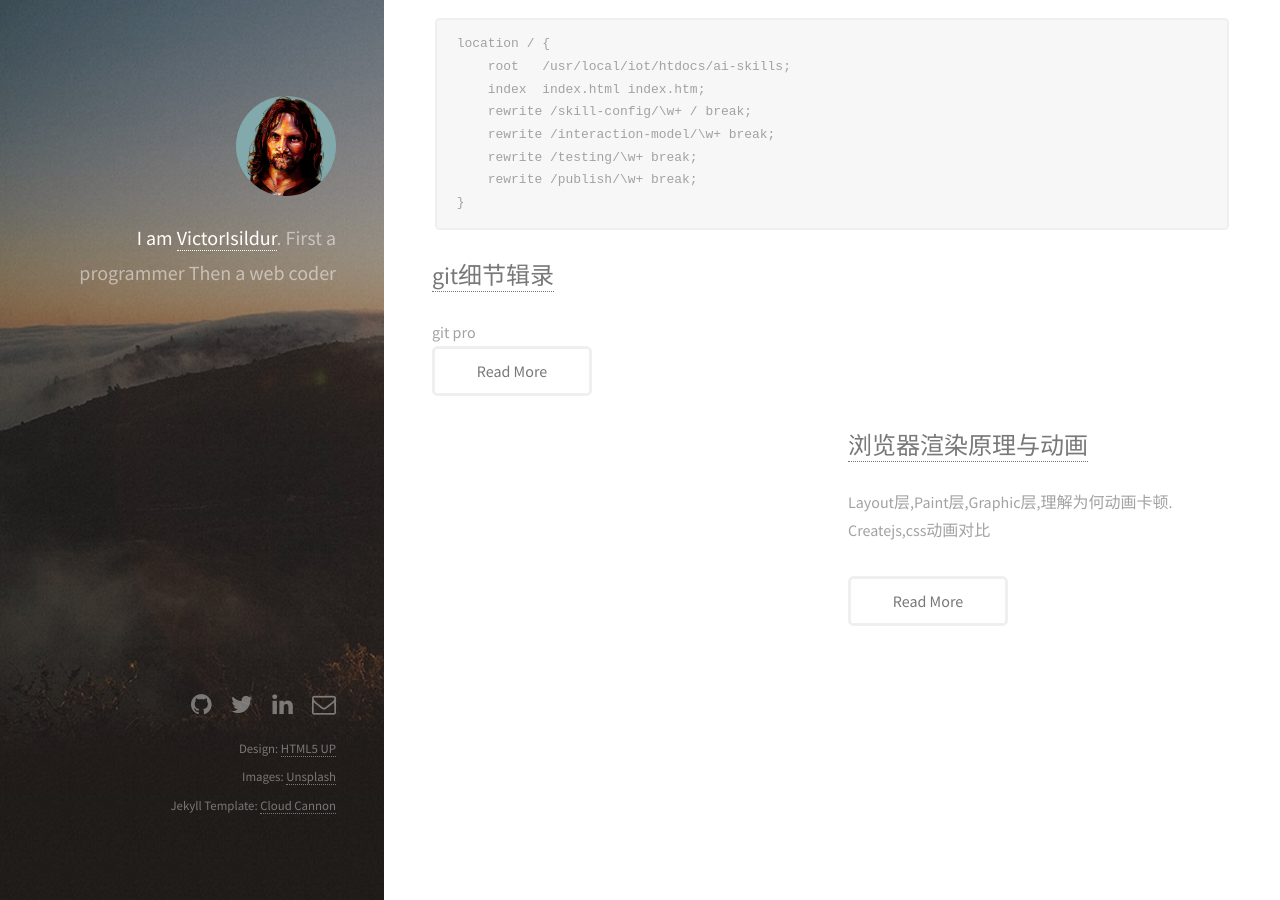
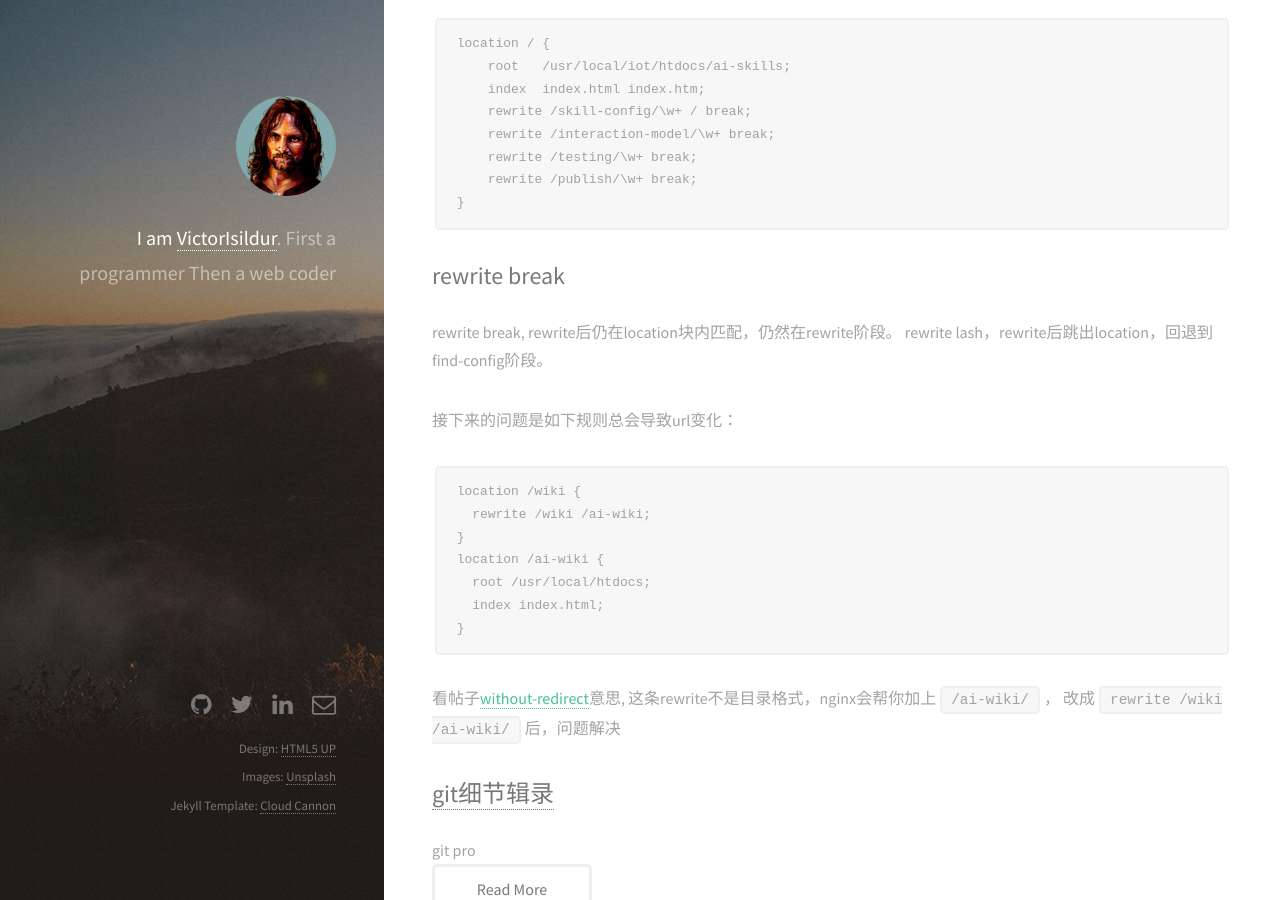
Before and after one commit to victorisildur/victorisildur.github.io, a Jekyll site: the page built from _posts/2016-12-07-qcloud.markdown, in a window 1280 px wide and 900 px high, scrolled down 2171 px. Built offline with Jekyll 4.4.1, drawn with Linux system fonts in a browser that asks for light colours.

Commit message:
feat: rewrite

````diff
--- a/_posts/2016-12-07-qcloud.markdown
+++ b/_posts/2016-12-07-qcloud.markdown
@@ -65,3 +65,23 @@ location / {
     rewrite /publish/\w+ break;
 }
 ```
+
+## rewrite break
+
+rewrite break, rewrite后仍在location块内匹配，仍然在rewrite阶段。
+rewrite lash，rewrite后跳出location，回退到find-config阶段。
+
+接下来的问题是如下规则总会导致url变化：
+
+```
+location /wiki {
+  rewrite /wiki /ai-wiki;
+}
+location /ai-wiki {
+  root /usr/local/htdocs;
+  index index.html;
+}
+```
+
+看帖子[without-redirect](https://serverfault.com/questions/763342/nginx-rewrite-without-redirect)意思, 这条rewrite不是目录格式，nginx会帮你加上`/ai-wiki/`，
+改成`rewrite /wiki /ai-wiki/`后，问题解决
````
